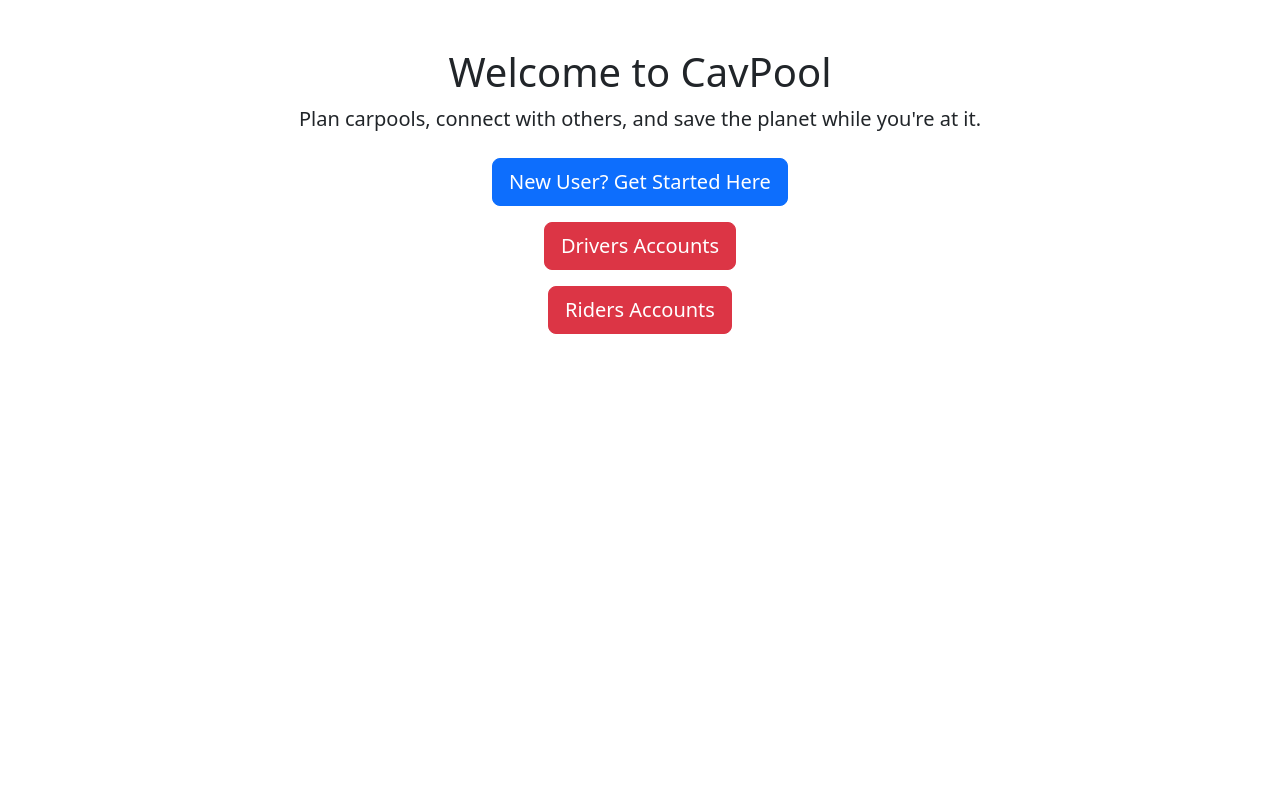
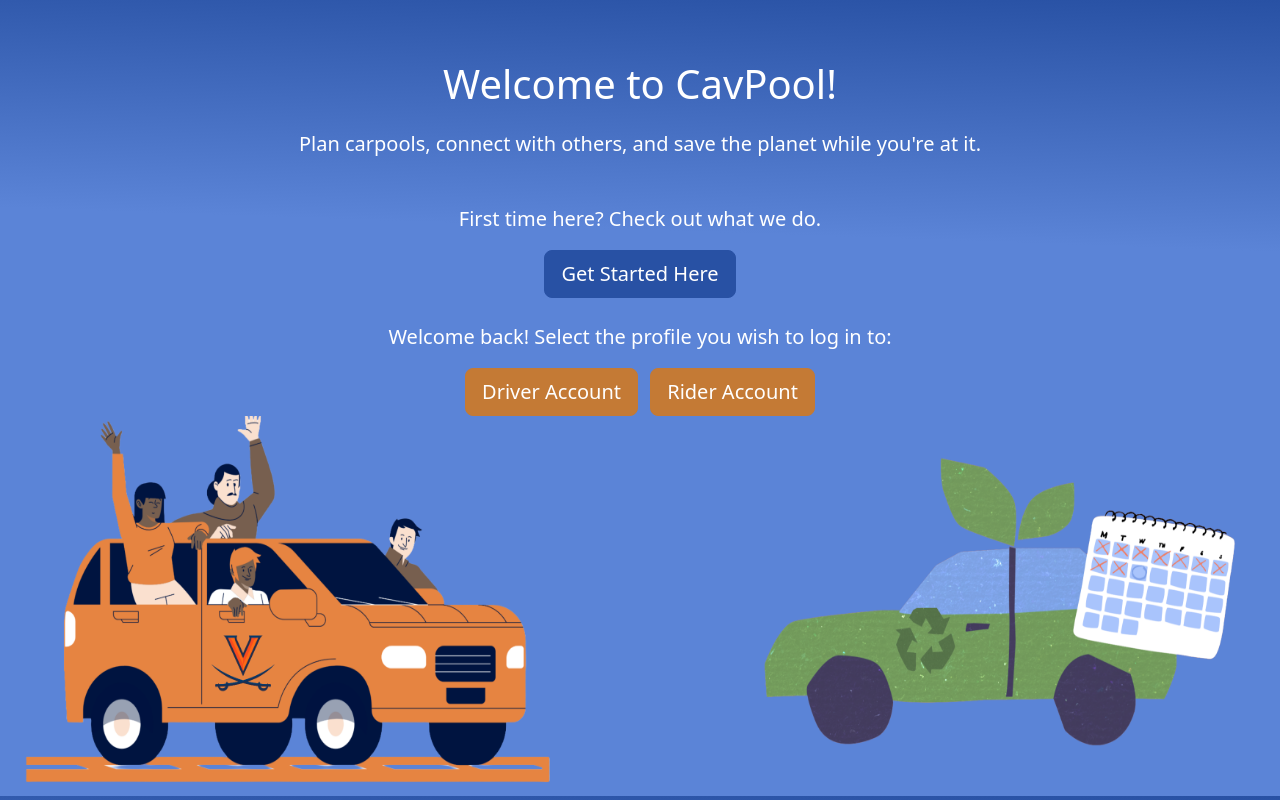
Before and after one commit to cherrylin16/CavPool, a Django app: page / in a window 1280 px wide. Run offline with Django 5.2, Linux system fonts and the light colour scheme.

Commit message:
Added styling and graphics to the landing page

```diff
--- a/dashboard/templates/dashboard/landing.html
+++ b/dashboard/templates/dashboard/landing.html
@@ -1,3 +1,4 @@
+{% load static %}
 <!DOCTYPE html>
 <html lang="en">
 <head>
@@ -10,27 +11,88 @@
     crossorigin="anonymous">
   <title>Ride-Sharing Landing Page</title>
 </head>
-<body>
 
 
-  <div class="text-center mt-5">
-    <h1>Welcome to CavPool</h1>
-    <p class="lead">Plan carpools, connect with others, and save the planet while you're at it.</p>
-  </div>
+<style>
+        body {
+          background: linear-gradient(2deg, #5b84d7 70%, #2851a4 100%);
+        }
+        .hero-section {
+            color: white;
+            margin-top: 60px;
+            font-weight: bold;
+        }
 
-  <div class="text-center mt-4">
-    <a href="{% url 'onboarding' %}" class="btn btn-primary btn-lg">New User? Get Started Here</a>
-  </div>
+        .btn-primary {
+          background-color: #2851a4 !important;
+          border-color: #2851a4 !important;
+        }
 
-  <!-- Driver Login Button -->
-  <div class="text-center mt-3">
-    <a href="{% url 'driver_login' %}" class="btn btn-danger btn-lg">Drivers Accounts</a>
-  </div>
+        .btn-primary:hover {
+          background-color: #2E4376 !important;
+          border-color: #2E4376 !important;
+        }
 
-  <!-- Rider Login Button -->
-  <div class="text-center mt-3">
-    <a href="{% url 'rider_login' %}" class="btn btn-danger btn-lg">Riders Accounts</a>
-  </div>
+        .btn-danger {
+            background-color: #C47A35 !important;
+            border-color: #C47A35 !important;
+        }
 
+        .btn-danger:hover {
+          background-color: #a0642c !important;
+          border-color: #a0642c !important;
+        }
+        .corner-image {
+          width: 550px;
+          height: 380px;
+        }
+        .corner-image2 {
+          width: 550px;
+          height: 380px;
+
+        }
+
+        .full-container {
+          width: 100%
+        }
+    </style>
+</head>
+
+<body>
+    <div class="hero-section text-center">
+        <div class="full-container mt-4">
+            <h1 class="display-7 mb-4">Welcome to CavPool!</h1>
+            <h3 class="lead">Plan carpools, connect with others, and save the planet while you're at it.</h3>
+
+            <div class="mt-5 mb-4">
+              <p class = "lead">First time here? Check out what we do.</p>
+              <a href="{% url 'onboarding' %}" class="btn btn-primary btn-lg">Get Started Here</a>
+            </div>
+
+            <div class="">
+              <p class = "lead">Welcome back! Select the profile you wish to log in to:</p>
+
+              <!-- Driver Login Button -->
+              <a href="{% url 'driver_login' %}" class="me-2 btn btn-danger btn-lg">Driver Account</a>
+              <!-- Rider Login Button -->
+              <a href="{% url 'rider_login' %}" class="btn btn-danger btn-lg">Rider Account</a>
+            </div>
+
+
+        </div>
+    </div>
+    <div class="img-container d-flex justify-content-between">
+              <div>
+                  <img src="{% static 'car.png' %}"
+                  class="corner-image"
+                  alt="Corner image">
+              </div>
+              <div>
+                    <img src="{% static 'car2.png' %}"
+                    class="corner-image2"
+                    alt="Corner image">
+              </div>
+        </div>
 </body>
+
 </html>
```
Also changed, not shown: dashboard/static/car.png (added), dashboard/static/car2.png (added).
